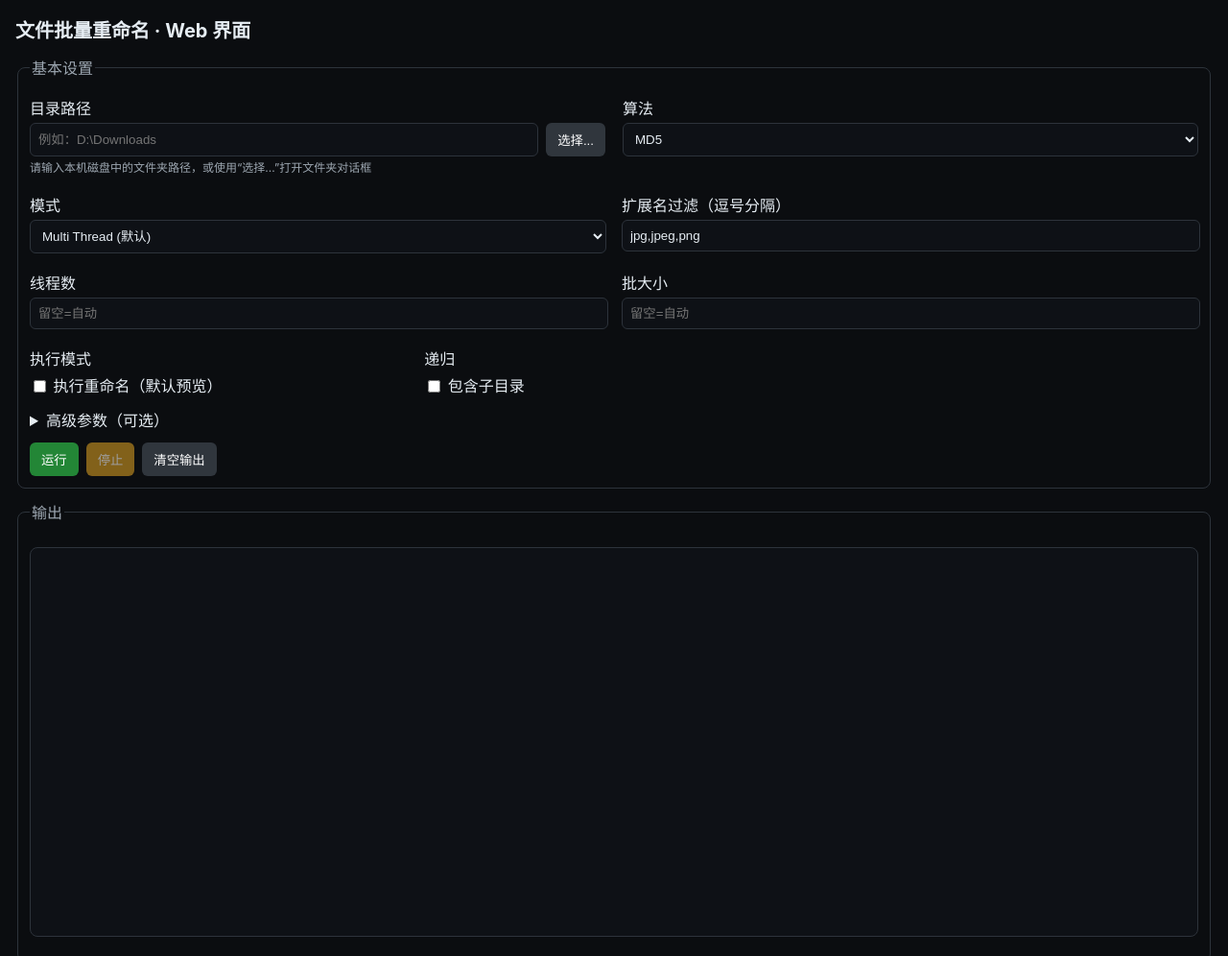
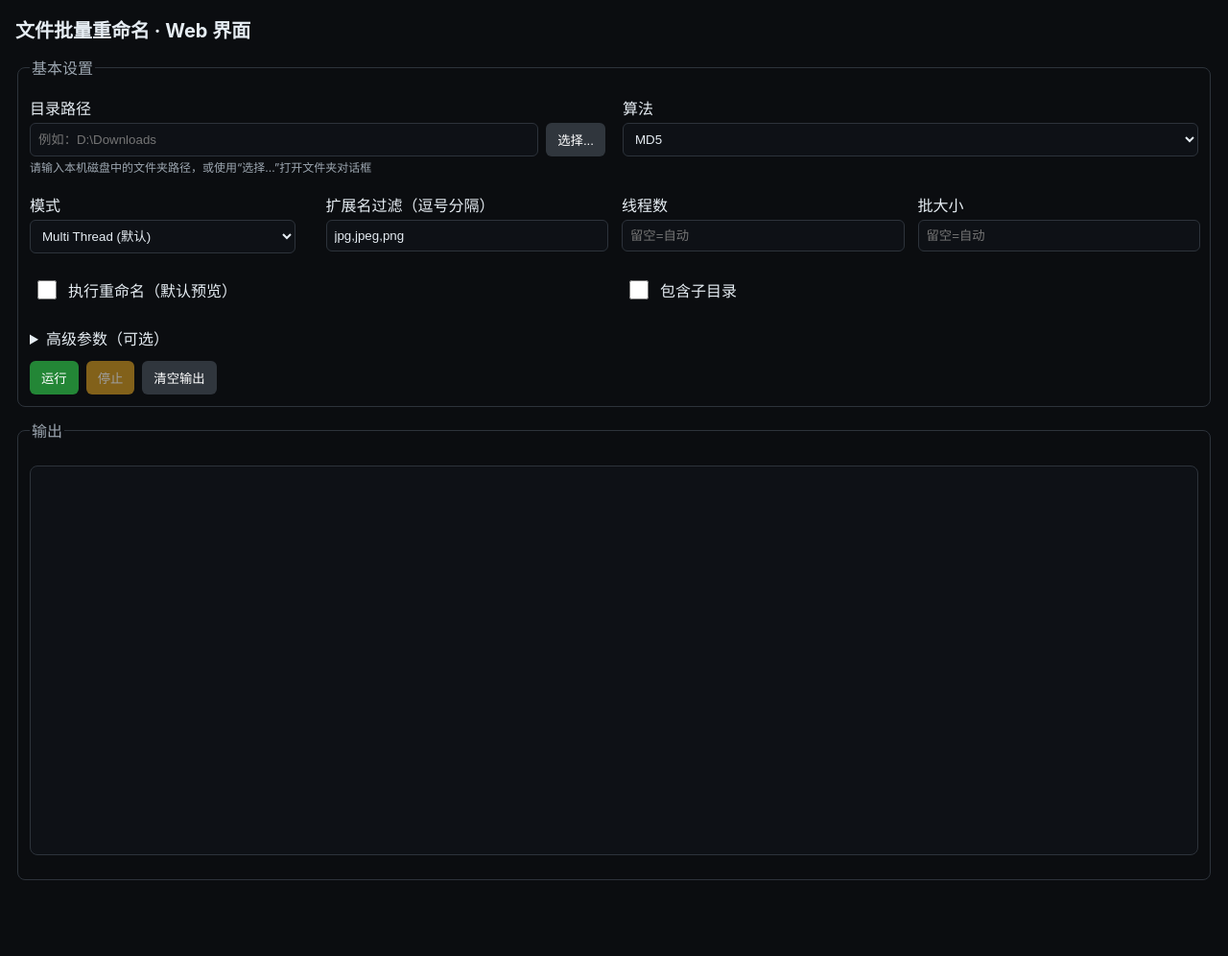
Before and after one commit to caojiachen1/file_renamer_tool, a website: page web/static/index.html in a window 1280 px wide. Shown: the top 996 px of the page at 96% size. After the commit the page ends 933 px from the top, so only its background shows below. Drawn offline with Linux system fonts and the light colour scheme.

Commit message:
refactor: enhance checkbox styling and layout for better user interaction in web UI

```diff
--- a/web/static/index.html
+++ b/web/static/index.html
@@ -11,9 +11,28 @@
       legend { color: #9da7b1; }
       label { display: inline-block; margin: 6px 0 4px; }
       input[type=text], input[type=number], select { width: 100%; padding: 8px; background: #0e1116; border: 1px solid #2d333b; color: #e6edf3; border-radius: 6px; }
-      input[type=checkbox] { transform: translateY(1px); }
+      input[type=checkbox] {
+        width: 20px;
+        height: 20px;
+        cursor: pointer;
+        margin: 0 12px 0 0;
+        accent-color: #238636;
+        border-radius: 4px;
+        transition: all 0.2s ease;
+      }
+      input[type=checkbox]:hover {
+        transform: scale(1.1);
+        box-shadow: 0 0 8px rgba(35, 134, 54, 0.3);
+      }
+      input[type=checkbox]:focus {
+        outline: 2px solid #238636;
+        outline-offset: 2px;
+      }
+      label:hover {
+        background-color: rgba(35, 134, 54, 0.1);
+      }
       .row { display: grid; grid-template-columns: repeat(2, 1fr); gap: 12px; }
-      .row3 { display: grid; grid-template-columns: repeat(3, 1fr); gap: 12px; }
+      .row4 { display: grid; grid-template-columns: repeat(4, 1fr); gap: 16px; }
       .actions { display: flex; gap: 8px; margin-top: 8px; }
       button { background: #238636; color: white; border: none; padding: 8px 12px; border-radius: 6px; cursor: pointer; }
       button.secondary { background: #30363d; }
@@ -49,8 +68,8 @@
           </select>
         </div>
       </div>
-  <div class="row" style="margin-top:12px; gap:16px;">
-        <div>
+  <div class="row4" style="margin-top:12px;">
+        <div style="margin-right: 16px;">
           <label>模式</label>
           <select id="mode">
             <option value="multi-thread">Multi Thread (默认)</option>
@@ -62,9 +81,6 @@
           <label>扩展名过滤（逗号分隔）</label>
           <input id="extensions" type="text" value="jpg,jpeg,png" placeholder="jpg,png,txt 或 .jpg,.png,.txt" />
         </div>
-      </div>
-
-  <div class="row" style="margin-top:12px; gap:16px;">
         <div style="margin-right: 16px;">
           <label>线程数</label>
           <input id="threads" type="number" min="1" placeholder="留空=自动" />
@@ -75,14 +91,18 @@
         </div>
       </div>
 
-  <div class="row3" style="margin-top:12px; gap:16px;">
-        <div>
-          <label>执行模式</label><br />
-          <input id="execute" type="checkbox" /> 执行重命名（默认预览）
+  <div class="row" style="margin-top:12px; gap:16px;">
+        <div style="margin-right: 16px;">
+          <label style="display: flex; align-items: center; margin: 6px 0; cursor: pointer; padding: 8px; border-radius: 6px; transition: background-color 0.2s ease;">
+            <input id="execute" type="checkbox" />
+            <span>执行重命名（默认预览）</span>
+          </label>
         </div>
-        <div>
-          <label>递归</label><br />
-          <input id="recursive" type="checkbox" /> 包含子目录
+        <div style="margin-right: 16px;">
+          <label style="display: flex; align-items: center; margin: 6px 0; cursor: pointer; padding: 8px; border-radius: 6px; transition: background-color 0.2s ease;">
+            <input id="recursive" type="checkbox" />
+            <span>包含子目录</span>
+          </label>
         </div>
       </div>
 
```
